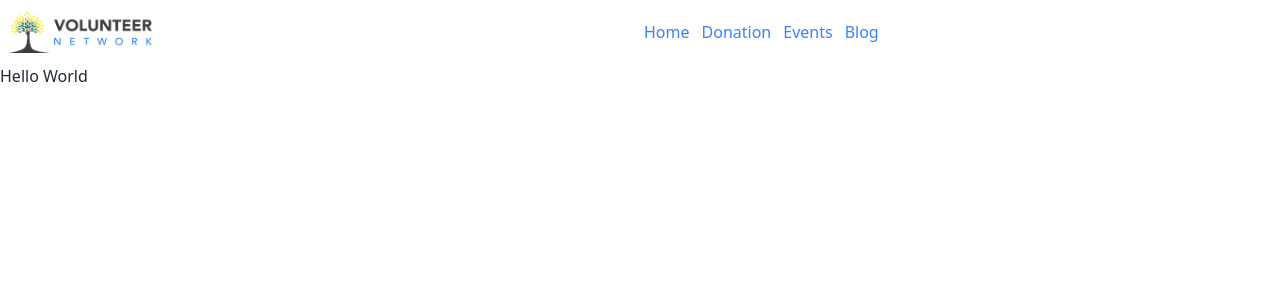
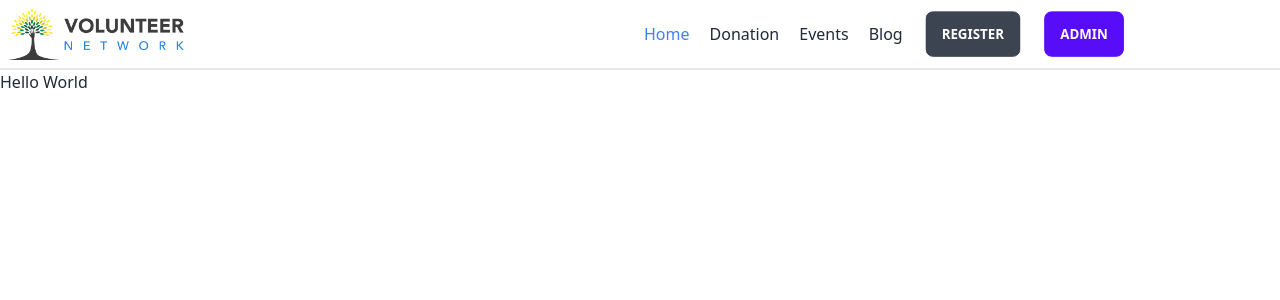
Before and after one commit to shaikat17/volunteer-network, a React (Vite) app: page / in a window 1280 px wide. Shown: the top 300 px of the page. Built offline with nearby package versions, Linux system fonts and the light colour scheme.

Commit message:
navbar done

```diff
--- a/src/components/Navbar.jsx
+++ b/src/components/Navbar.jsx
@@ -4,7 +4,7 @@ import logo from "../../public/logos/logo.png";
 
 const Navbar = () => {
   return (
-    <div className="navbar bg-base-100">
+    <div className="navbar bg-base-100 border-b-2">
       <div className="navbar-start">
         <div className="dropdown">
           <label tabIndex={0} className="btn btn-ghost lg:hidden">
@@ -25,25 +25,31 @@ const Navbar = () => {
           </label>
           <ul
             tabIndex={0}
-            className="menu menu-compact dropdown-content mt-3 p-2 shadow bg-base-100 rounded-box w-52"
+            className="menu menu-compact dropdown-content mt-3 p-2 shadow bg-base-100 rounded-box w-52 space-y-3"
           >
             <NavLink to="/" className={({isActive}) => isActive ? "text-blue-500" : "" }>Home</NavLink>
-            <NavLink className={({isActive}) => isActive ? "text-blue-500" : "" }>Donation</NavLink>
-            <NavLink className={({isActive}) => isActive ? "text-blue-500" : "" }>Events</NavLink>
-            <NavLink className={({isActive}) => isActive ? "text-blue-500" : "" }>Blog</NavLink>
+            <NavLink to="/donation" className={({isActive}) => isActive ? "text-blue-500" : "" }>Donation</NavLink>
+            <NavLink to="/events" className={({isActive}) => isActive ? "text-blue-500" : "" }>Events</NavLink>
+            <NavLink to="/blog" className={({isActive}) => isActive ? "text-blue-500" : "" }>Blog</NavLink>
+            <button className="btn"><NavLink to="/register">Register</NavLink></button>
+            <button className="btn btn-primary">Admin</button>
           </ul>
+
         </div>
         <NavLink to="/">
-          <img className="w-36" src={logo} alt="logo" />
+          <img className="w-44" src={logo} alt="logo" />
         </NavLink>
       </div>
       <div className="navbar-center hidden lg:flex ">
-        <ul className="menu menu-horizontal px-1 space-x-3">
+        <ul className="menu menu-horizontal px-1 space-x-5 items-center">
           <NavLink to="/" className={({isActive}) => isActive ? "text-blue-500" : "" }>Home</NavLink>
-          <NavLink className={({isActive}) => isActive ? "text-blue-500" : "" }>Donation</NavLink>
-          <NavLink className={({isActive}) => isActive ? "text-blue-500" : "" }>Events</NavLink>
-          <NavLink className={({isActive}) => isActive ? "text-blue-500" : "" }>Blog</NavLink>
+          <NavLink to="/donation" className={({isActive}) => isActive ? "text-blue-500" : "" }>Donation</NavLink>
+          <NavLink to="/events" className={({isActive}) => isActive ? "text-blue-500" : "" }>Events</NavLink>
+          <NavLink to="/blog" className={({isActive}) => isActive ? "text-blue-500" : "" }>Blog</NavLink>
+          <button className="btn"><NavLink to="/register">Register</NavLink></button>
+        <button className="btn btn-primary">Admin</button>
         </ul>
+
       </div>
     </div>
   );
```
